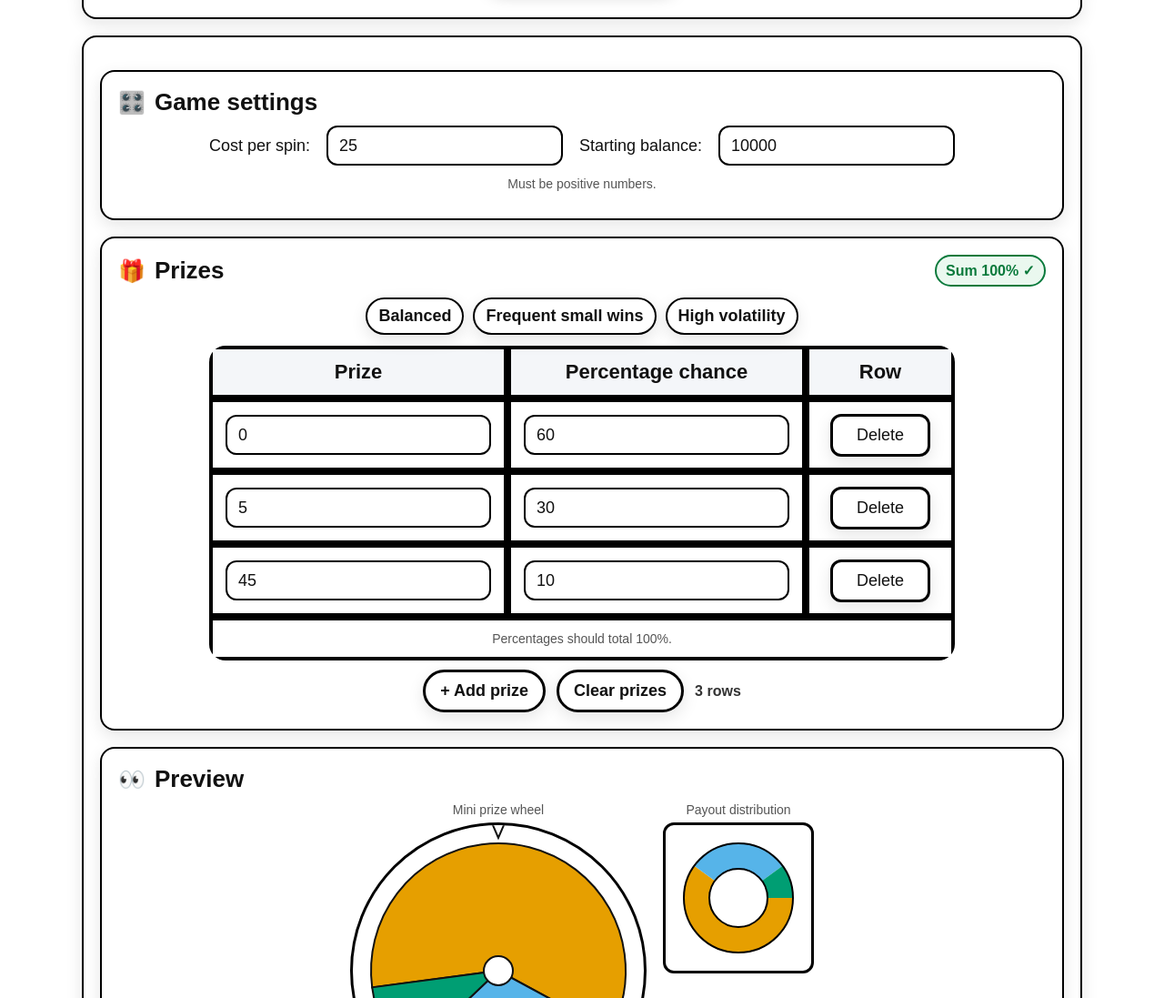
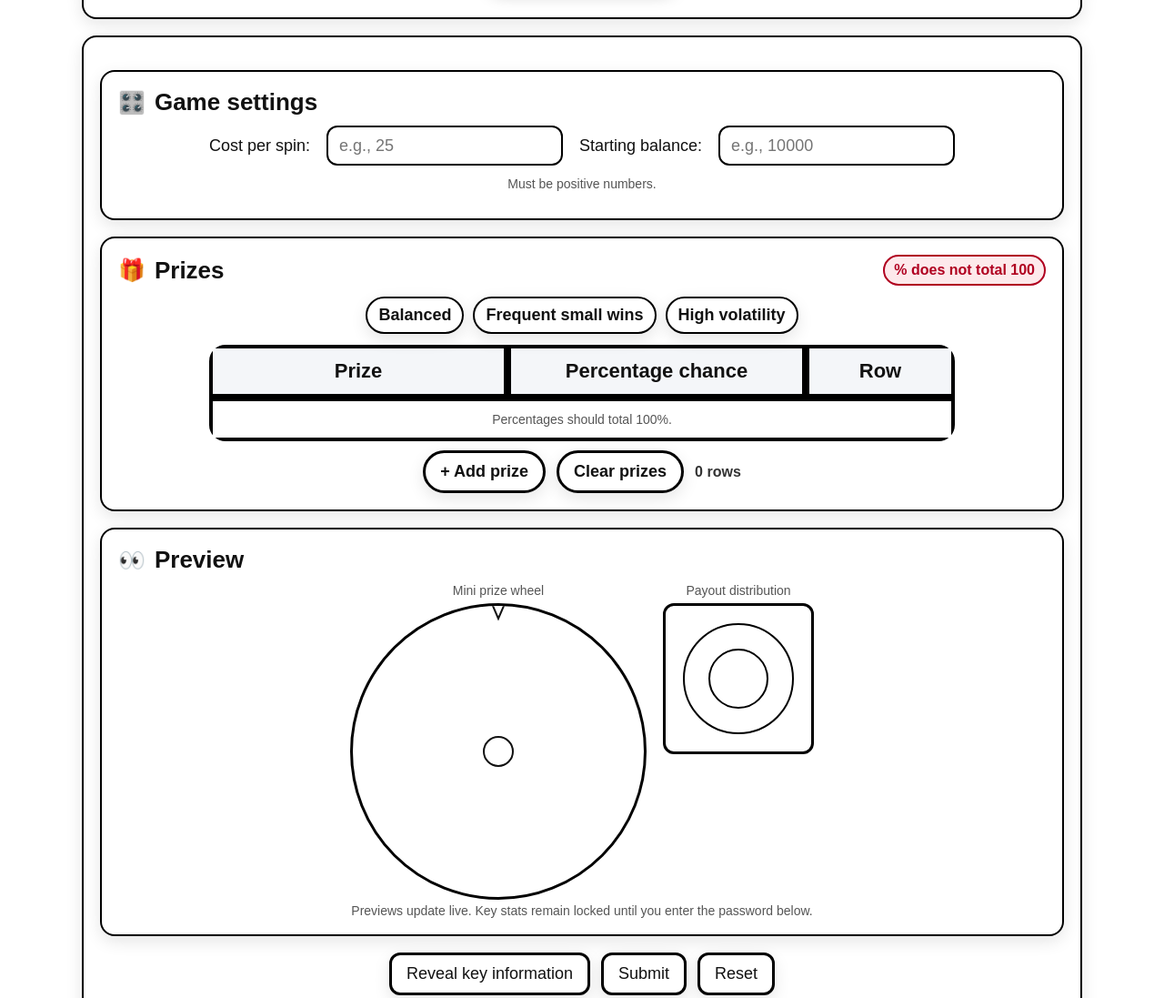
Before and after one commit to jeffmills2-rgb/pokermachinesimulation, a plain HTML site: page index.html in a window 1280 px wide. Shown: the part 280-1377 px from the top of the page at 91% size. Drawn offline with Linux system fonts and the light colour scheme.

Commit message:
Update index.html

```diff
--- a/index.html
+++ b/index.html
@@ -3,7 +3,7 @@
 <head>
 <meta charset="UTF-8" />
 <meta name="viewport" content="width=device-width, initial-scale=1.0"/>
-<title>Probability Spinner Simulator — Clear Prizes</title>
+<title>Probability Spinner Simulator — Clear & Blank Start</title>
 <style>
   :root{
     --bg:#ffffff; --fg:#111; --muted:#555; --border:#000;
@@ -155,9 +155,9 @@
       <div class="section-title"><span class="icon" aria-hidden="true">🎛️</span><h2>Game settings</h2></div>
       <div class="row center spaced">
         <label for="costInput">Cost per spin:</label>
-        <input type="number" id="costInput" min="0.01" step="0.01" value="25" aria-describedby="costHelp">
+        <input type="number" id="costInput" min="0.01" step="0.01" value="" placeholder="e.g., 25" aria-describedby="costHelp">
         <label for="balanceInput">Starting balance:</label>
-        <input type="number" id="balanceInput" min="0.01" step="0.01" value="10000" aria-describedby="balanceHelp">
+        <input type="number" id="balanceInput" min="0.01" step="0.01" value="" placeholder="e.g., 10000" aria-describedby="balanceHelp">
       </div>
       <div class="row center note" id="costHelp">Must be positive numbers.</div>
     </div>
@@ -742,8 +742,9 @@ function submit(){
   toSpinnerScreen(); balanceBox.value=fmtMoney(balance); costInfo.textContent=`Cost per spin: ${fmtMoney(cost)}`;
 }
 function resetAll(){
-  tableBody.innerHTML=''; addRow(0,60); addRow(5,30); addRow(45,10);
-  costInput.value=25; balanceInput.value=10000;
+  tableBody.innerHTML='';           // no preloaded rows
+  costInput.value="";               // blank cost
+  balanceInput.value="";            // blank balance
   keyInfo.classList.add('hidden'); pwGate.classList.add('hidden'); pwInput.value=""; pwMsg.textContent="";
   clearKeyStats(); sumWarnAboveButtons.classList.add('hidden');
   rotation=0; wheelSegments=[]; drawWheel(); renderDonut();
@@ -773,9 +774,10 @@ document.getElementById('presetVolatile').addEventListener('click',()=>applyPres
 
 addRowBtn.addEventListener('click', ()=>{ addRow(); onMenuInputsChanged(); });
 clearRowsBtn.addEventListener('click', ()=>{
+  if (!confirm("Clear all prize rows? This cannot be undone.")) return;
   tableBody.innerHTML = '';                // clear all rows
-  updateRowCount();                         // show 0 rows
-  onMenuInputsChanged();                    // refresh previews + validity/warnings
+  updateRowCount();                        // show 0 rows
+  onMenuInputsChanged();                   // refresh previews + validity/warnings
 });
 tableBody.addEventListener('input', onMenuInputsChanged);
 costInput.addEventListener('input', onMenuInputsChanged);
@@ -809,7 +811,7 @@ document.addEventListener('keydown',(e)=>{
 });
 
 /* ================== INIT ================== */
-resetAll();  // sets defaults, draws previews, starts slow rotation
+resetAll();  // now starts with BLANK inputs and EMPTY table
 
 /* Auto-update key info when totals valid/invalid */
 function autoRefreshKeyInfo(){
```
